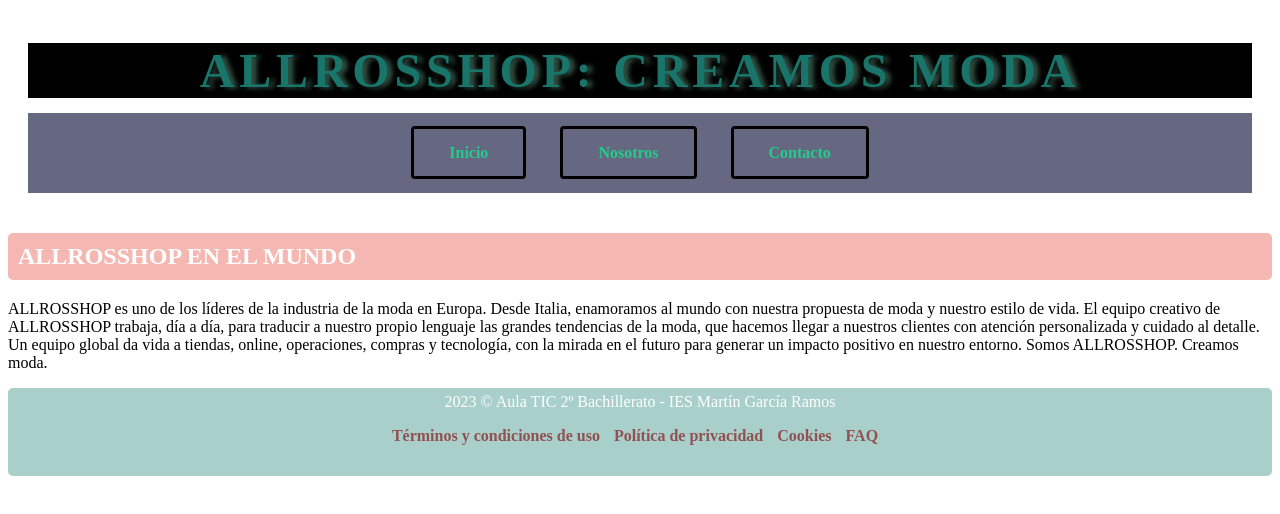
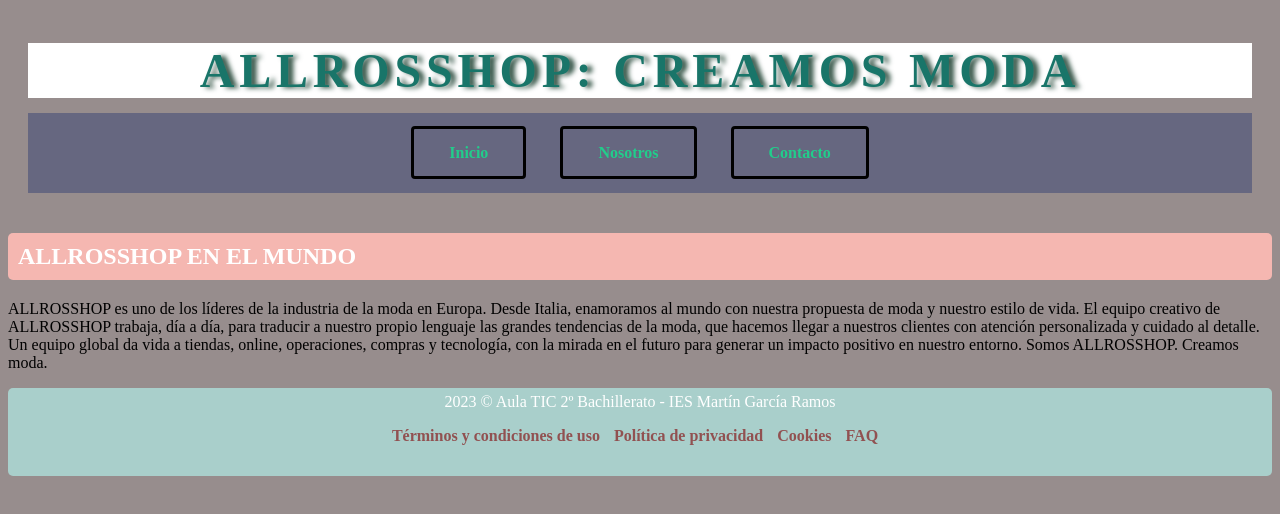
Before and after one commit to Albagarciarubio/Tienda-ALLROSSHOP, a plain HTML site: page index.html in a window 1280 px wide. Drawn offline with Linux system fonts and the light colour scheme.

Commit message:
Update estilo.css

```diff
--- a/css/estilo.css
+++ b/css/estilo.css
@@ -1,6 +1,6 @@
 
 body {
-      background-color: #ffffff;
+      background-color: #978D8D ;
 }
 
 header{
@@ -12,7 +12,7 @@ header{
 }
 
 #titulo{
-    background-color: #000000 ;
+    background-color: #FFFFFF;
     color: #197569;
     margin: 15px 0px;
     font-size: 3em;
```
